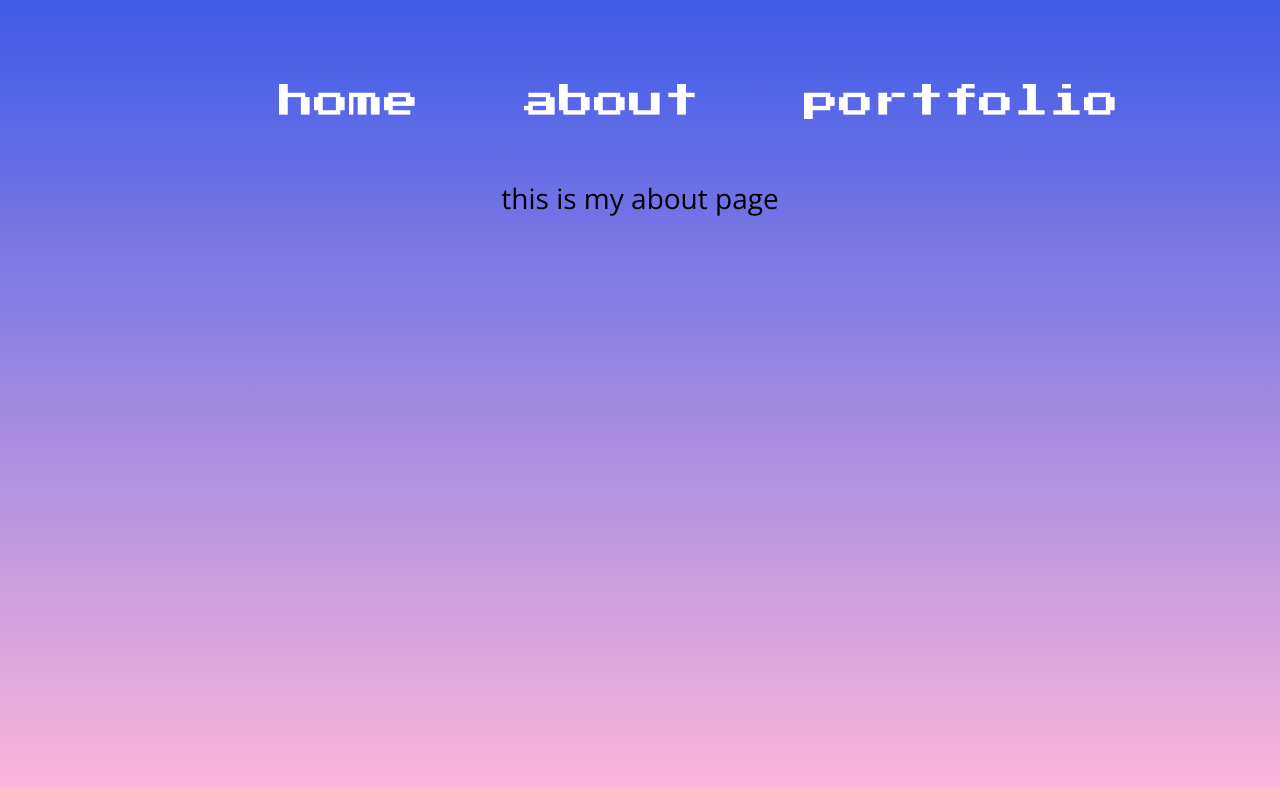
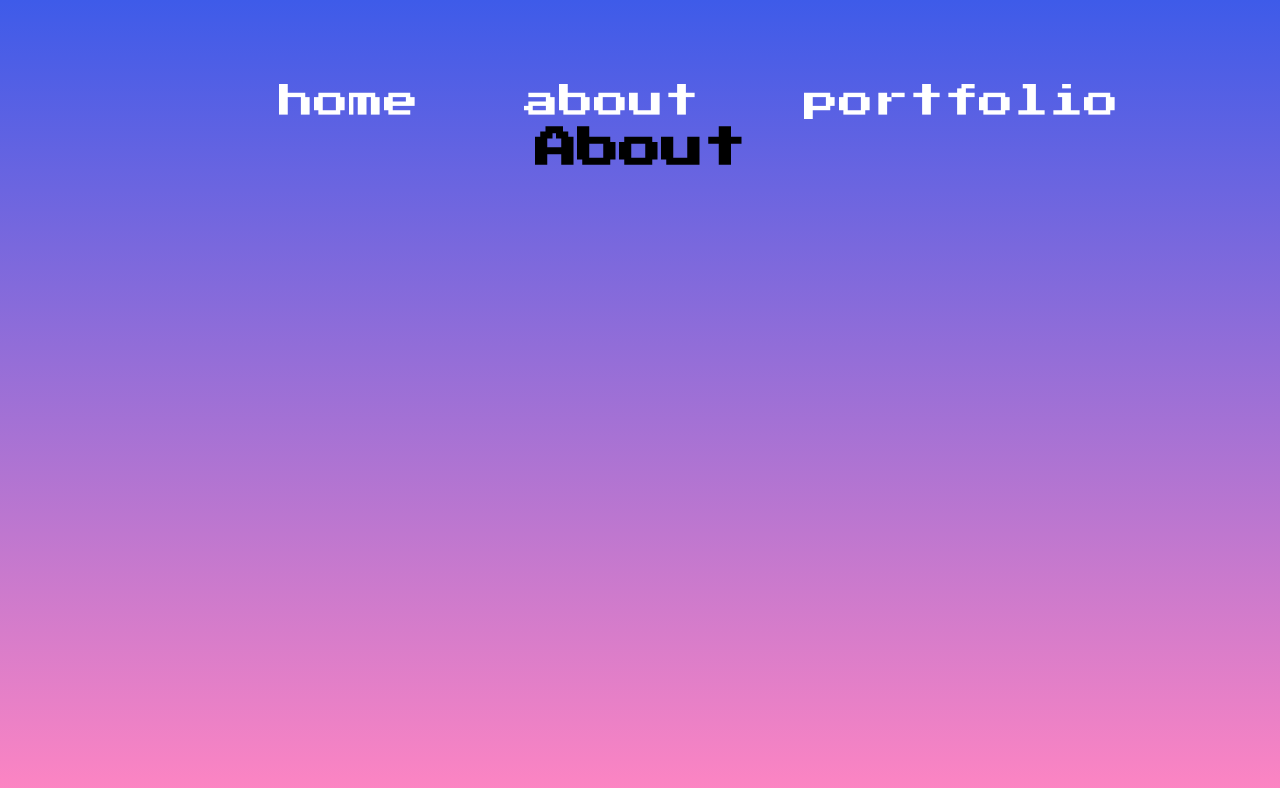
Before and after one commit to cxl229/personal-website, a React (Create React App) app: page /about in a window 1280 px wide. Shown: the top 788 px of the page. Built offline with nearby package versions, Linux system fonts and the light colour scheme.

Commit message:
added headers to about + portfolio pages, some styling

```diff
--- a/src/components/About.js
+++ b/src/components/About.js
@@ -2,7 +2,7 @@ import React from 'react';
 
 function About() {
     return (
-        <div>this is my about page</div>
+        <h2>About</h2>
     );
 }
 
--- a/src/components/App.css
+++ b/src/components/App.css
@@ -8,14 +8,19 @@ h1 {
 }
 
 h2 {
+    font-family: 'Press Start 2P', sans-serif;
+    font-size: 1.5em;
+}
+
+h3 {
     font-size: 1.25em;
 }
 
 body {
-    background-image: linear-gradient(#3e5be9, #ffb6da);
+    background-image: linear-gradient(#3e5be9, #ff85c2);
     background-attachment: fixed;
     text-align: center;
-    margin-top: 14%;
+    margin-top: 10%;
     font-family: 'Open Sans', Verdana, Geneva, Tahoma, sans-serif;
     font-size: 28px;
     color: black;
--- a/src/components/Home.css
+++ b/src/components/Home.css
@@ -1,6 +1,7 @@
 .inlineBlock {
     display: inline-block;
     vertical-align: middle;
+    margin-top: 5%;
 }
 
 .leftBlock {
--- a/src/components/Home.js
+++ b/src/components/Home.js
@@ -10,7 +10,7 @@ function Home() {
         <>
         <div className="inlineBlock leftBlock">
             <h1>Charlotte Lin</h1>
-            <h2>computer programmer + digital artist</h2>
+            <h3>computer programmer + digital artist</h3>
             <LinkText href="https://www.github.com/charlottexlin" text="github.com/charlottexlin" icon={githubIcon}/>
             <LinkText href="https://www.linkedin.com/in/charlotte-lin-nyu/" text="linkedin.com/charlotte-lin-nyu" icon={linkedinIcon}/>
         </div>
--- a/src/components/Navbar.css
+++ b/src/components/Navbar.css
@@ -1,9 +1,7 @@
 .navbar {
     position: absolute;
-    top: 0;
-    right: 0;
-    margin-top: 3em;
-    margin-right: 2em;
+    top: 3em;
+    right: 2em;
 }
 
 li {
--- a/src/components/Portfolio.js
+++ b/src/components/Portfolio.js
@@ -2,7 +2,7 @@ import React from 'react';
 
 function Portfolio() {
     return (
-        <div>this is my portfolio page</div>
+        <h2>Portfolio</h2>
     );
 }
 
```
